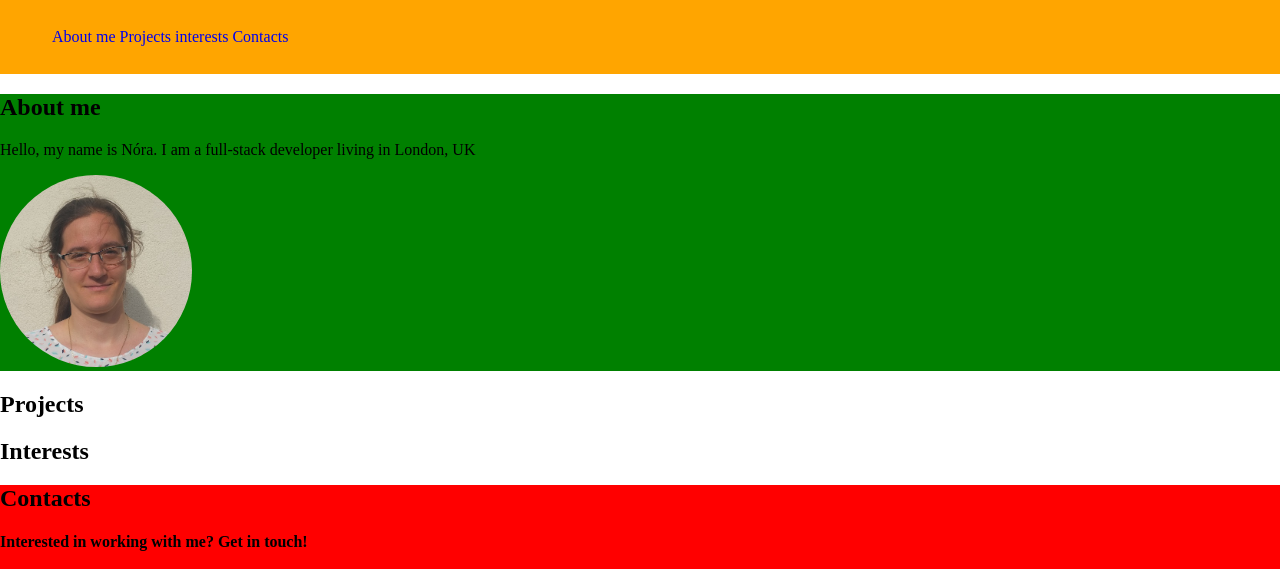
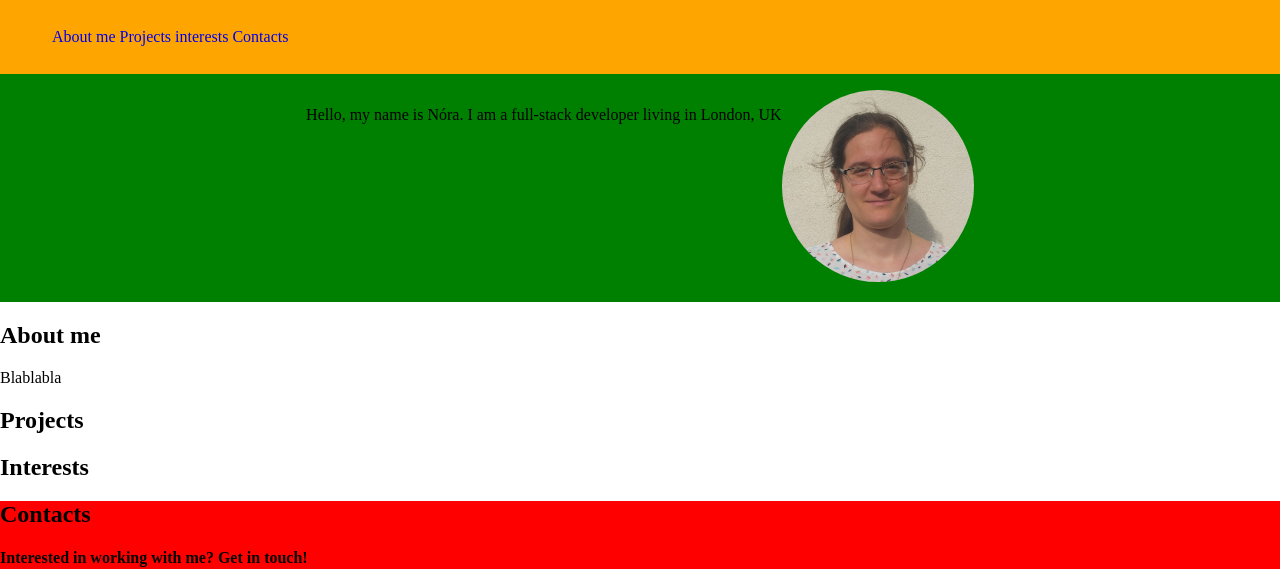
Before and after one commit to denesnori/portfolio-website, a plain HTML site: page index.html in a window 1280 px wide. Shown: the top 569 px of the page. Drawn offline with Linux system fonts and the light colour scheme.

Commit message:
small fixes

```diff
--- a/css/main.css
+++ b/css/main.css
@@ -20,16 +20,21 @@ nav{
 }
 
 .introduction{
+  display: flex;
+  justify-content: center;
   background-color: green;
+  padding: 1rem;
 }
 
-/*.introduction__text{
-  float:left;
+.introduction__text{
+  padding:0.5rem;
 }
 
-.introduction__image{
-  float:right;
-}*/
+.introduction__text p{
+  justify-content: center;
+}
+
+
 
 .nora_img{
   border-radius: 50%;
--- a/index.html
+++ b/index.html
@@ -27,16 +27,21 @@
       </ul>
     </nav>
     <div class="introduction">
-      <h2>About me</h2>
-      <div class="introduction__message">
+      <div class="introduction__message col-8 col-m-8">
           <p>
             Hello, my name is Nóra. I am a full-stack developer living in London, UK
           </p>
       </div>
-      <div class="introduction__image">
+      <div class="introduction__image col-4 col-m-4">
         <img class='nora_img' src="./imgs/nora_new.JPG" alt="Nora Denes portrait" />
       </div>
       <div style="clear: both"></div>
+    </div>
+    <div class="about_me">
+        <h2>About me</h2>
+        <p>
+          Blablabla
+        </p>
     </div>
     <div class="projects">
       <h2>Projects</h2>
```
